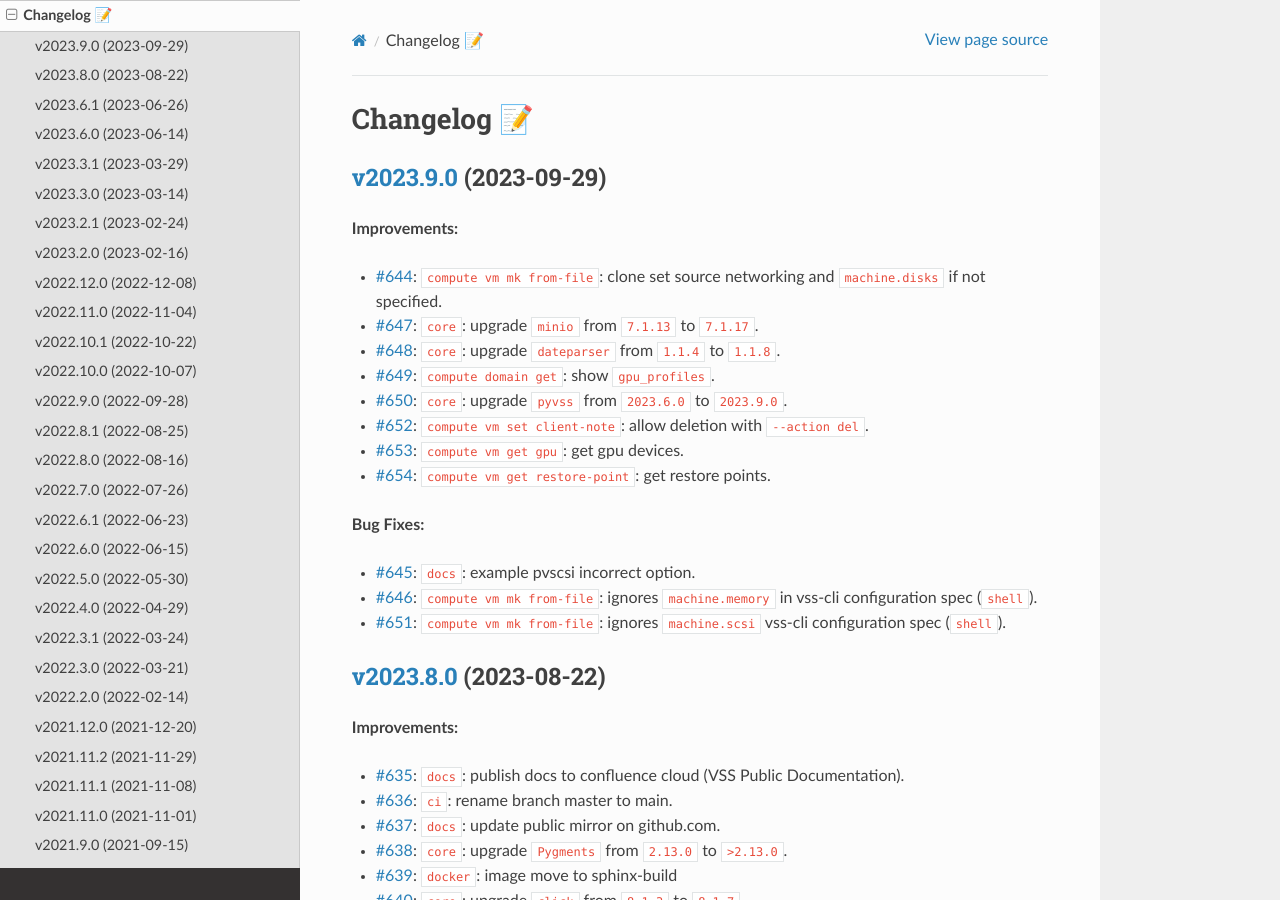
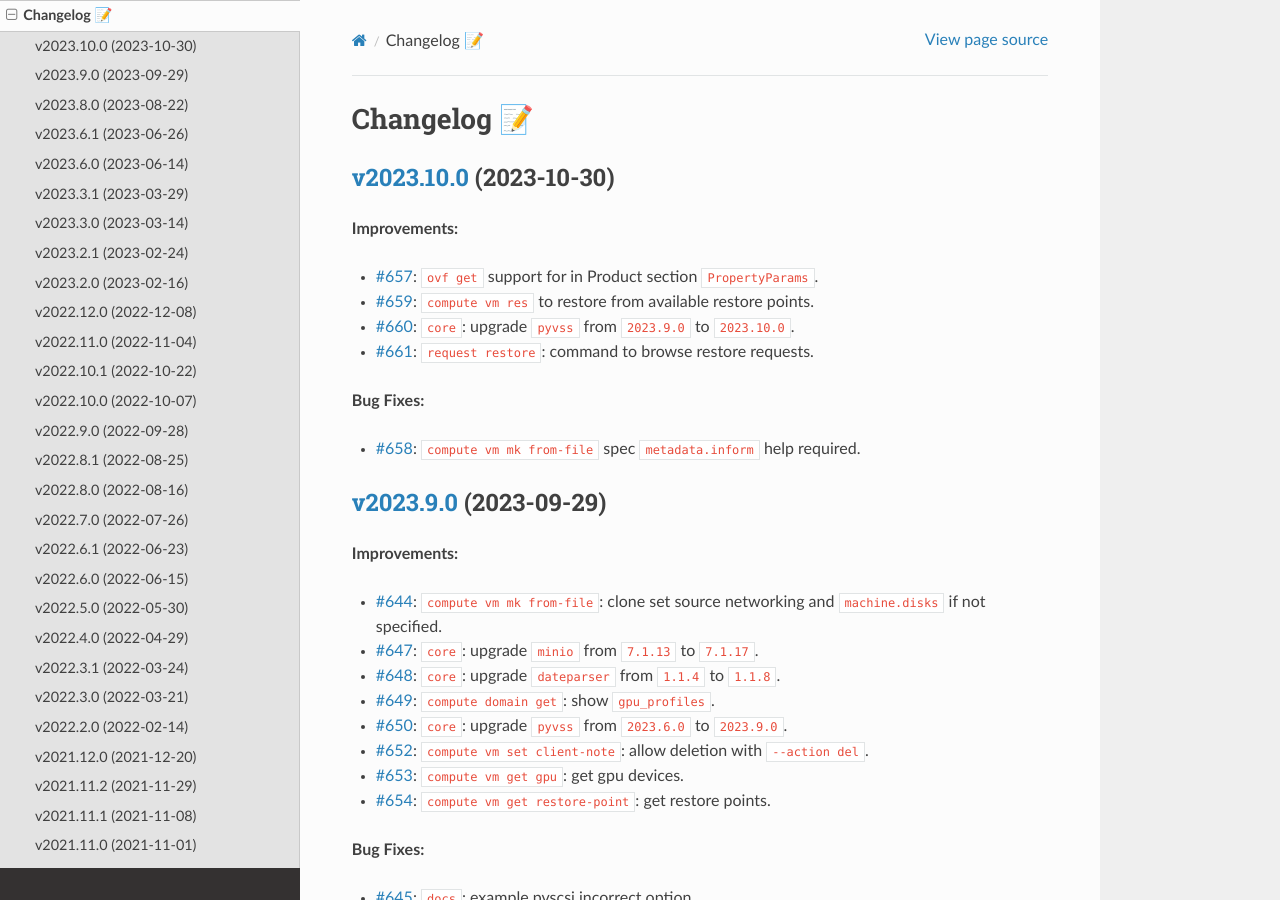
Before and after one commit to EIS-ITS/vss-cli, a Sphinx documentation site: the page built from docs/changelog.rst, in a window 1280 px wide and 900 px high. Built offline with Sphinx 7.4.7 and the Read the Docs theme 2.0.0, drawn with Linux system fonts in a browser that asks for light colours; the version number could not be read and is left out.

Commit message:
Issue #662: 🎉Version release v2023.10.0 - fixes #662

```diff
--- a/docs/changelog.rst
+++ b/docs/changelog.rst
@@ -1,5 +1,21 @@
 Changelog 📝
 ============
+
+
+`v2023.10.0 <https://gitlab-ee.eis.utoronto.ca/vss/vss-cli/tags/v2023.9.0>`_ (2023-10-30)
+------------------------------------------------------------------------------------------
+
+**Improvements:**
+
+- `#657 <https://gitlab-ee.eis.utoronto.ca/vss/vss-cli/issues/657>`_: ``ovf get`` support for in Product section ``PropertyParams``.
+- `#659 <https://gitlab-ee.eis.utoronto.ca/vss/vss-cli/issues/659>`_: ``compute vm res`` to restore from available restore points.
+- `#660 <https://gitlab-ee.eis.utoronto.ca/vss/vss-cli/issues/660>`_: ``core``: upgrade ``pyvss`` from ``2023.9.0`` to ``2023.10.0``.
+- `#661 <https://gitlab-ee.eis.utoronto.ca/vss/vss-cli/issues/661>`_: ``request restore``: command to browse restore requests.
+
+
+**Bug Fixes:**
+
+- `#658 <https://gitlab-ee.eis.utoronto.ca/vss/vss-cli/issues/658>`_: ``compute vm mk from-file`` spec ``metadata.inform`` help required.
 
 `v2023.9.0 <https://gitlab-ee.eis.utoronto.ca/vss/vss-cli/tags/v2023.9.0>`_ (2023-09-29)
 ------------------------------------------------------------------------------------------
```
Also changed, not shown: CHANGELOG.md (+14 -0 lines), .bumpversion.cfg, 7 other files.
